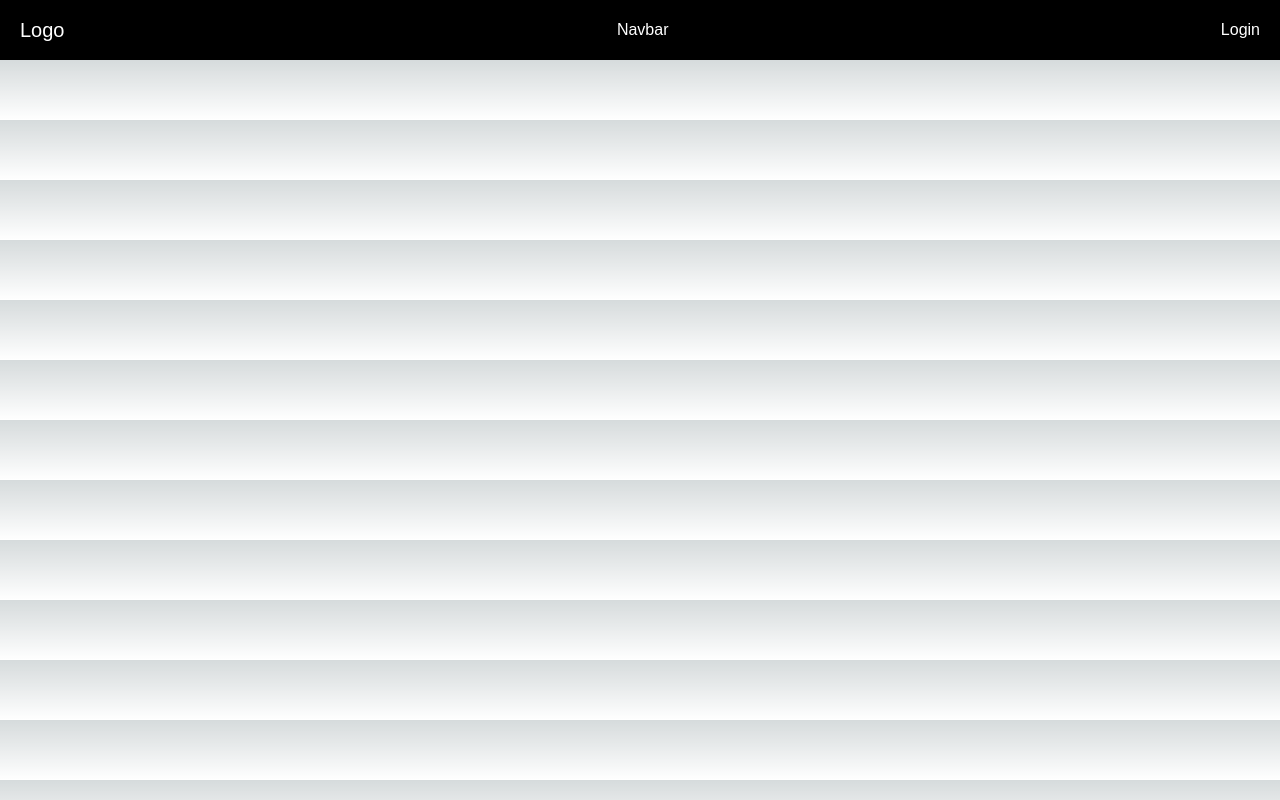
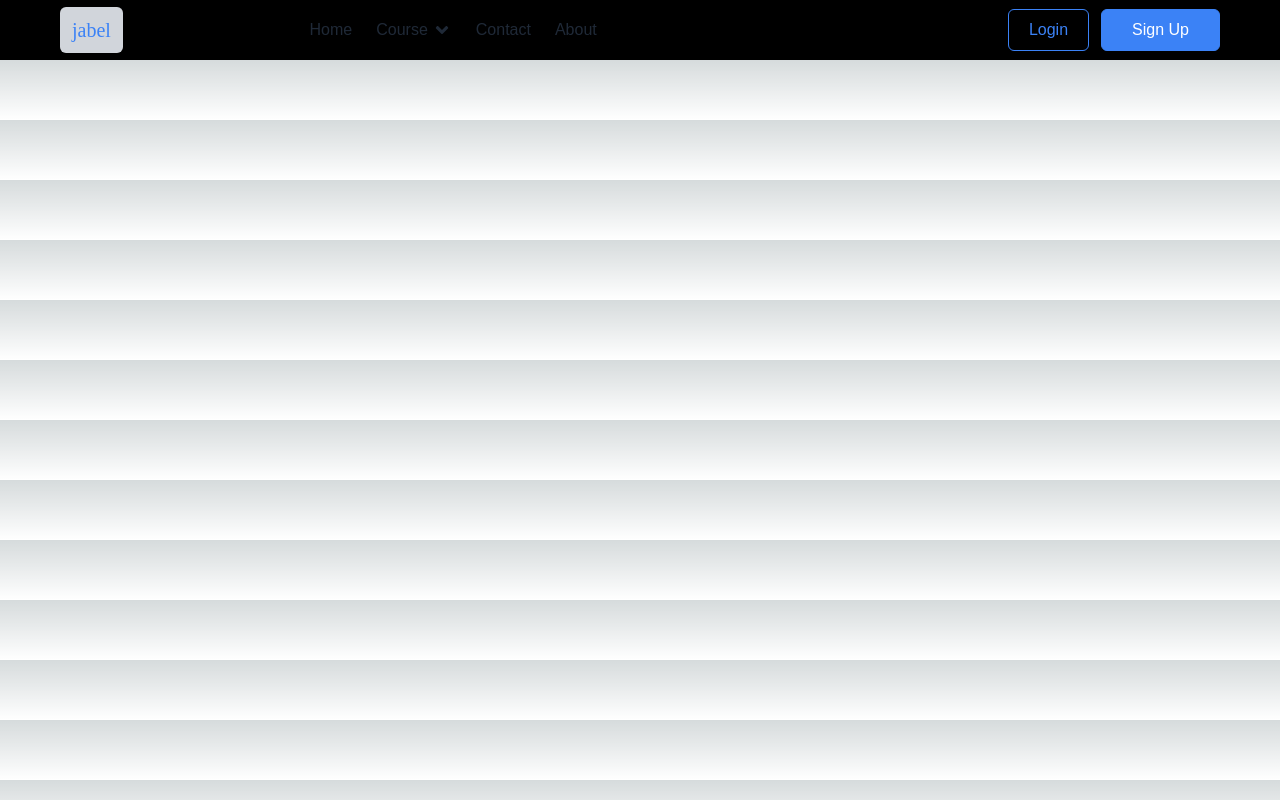
Before and after one commit to ankr19/practicetailwind, a Next.js app: page / in a window 1280 px wide. Built offline with nearby package versions, Linux system fonts and the light colour scheme.

Commit message:
comp: updated

```diff
--- a/components/Navbar2.jsx
+++ b/components/Navbar2.jsx
@@ -1,16 +1,34 @@
 import React from 'react'
-
+import { FaAngleDown } from "react-icons/fa";
 export default function Navbar2() {
   return (
-    <div className=' bg-black text-white flex justify-between px-[20px] h-[60px] items-center'>
-      <div className='font-poppins text-[20px]'>
-        Logo
+    <div className='bg-black text-black flex justify-between h-[60px] items-center px-[60px] py-[30px]'>
+      <div className='text-[20px]'>
+        <div className='bg-gray-300 px-3 py-2 rounded-md text-blue-500 font-cookie'>
+          jabel
+        </div>
       </div>
       <div className='font-poppins'>
-        Navbar
+        <div className=''>
+          <ul className='flex justify-between items-center gap-6 text-gray-800'>
+            <li>Home</li>
+            <li className='flex items-center gap-1 capitalize'>
+              Course
+              <span>
+                <FaAngleDown size={20}/>
+              </span>
+            </li>
+            <li>Contact</li>
+            <li>About</li>
+          </ul>
+        </div>
       </div>
-      <div className='font-poppins'>
-        Login
+      <div>
+        input
+      </div>
+      <div className='flex justify-between gap-3'>
+        <div className='font-poppins border-[1px] border-blue-500 rounded-md px-[20px] py-2 text-blue-500'>Login</div>
+        <div className='font-poppins border-[1px] border-blue-500 rounded-md px-[30px] py-2 text-white bg-blue-500'>Sign Up</div>
       </div>
     </div>
   )
--- /dev/null
+++ b/components/Sidebar.jsx
@@ -0,0 +1,9 @@
+import React from 'react'
+
+export default function Sidebar() {
+  return (
+    <div>
+
+    </div>
+  )
+}
```
